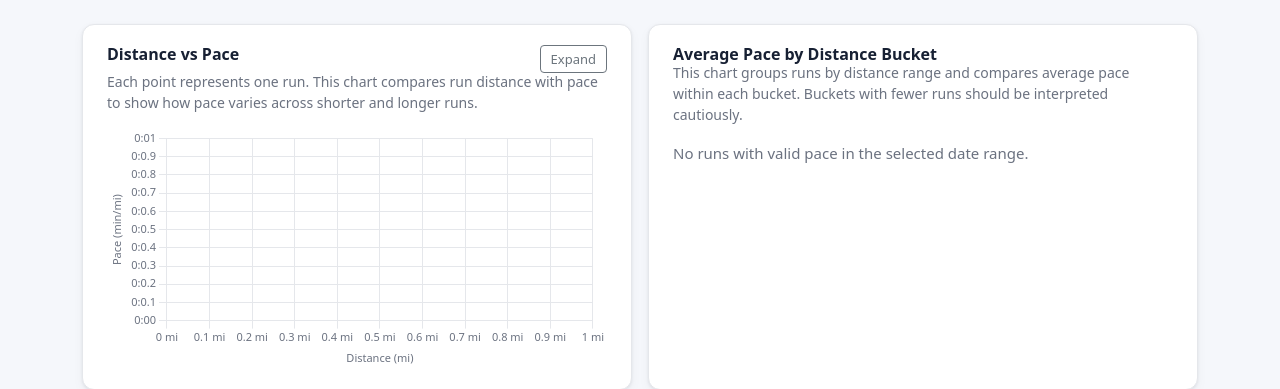
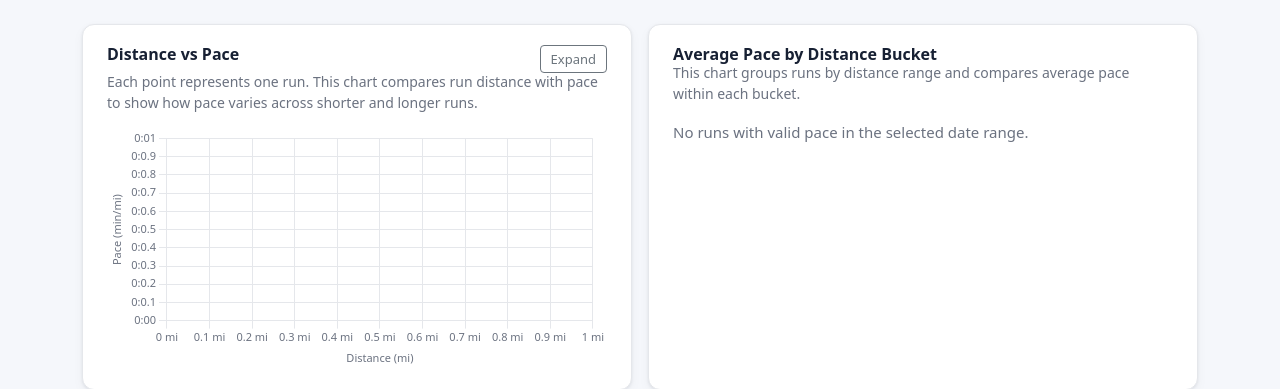
Before and after one commit to steckwilliam/runtracker, a Flask app: page /analysis in a window 1280 px wide. Shown: the part 153-542 px from the top of the page. Run offline with Flask 3, Linux system fonts and the light colour scheme; data that the repository does not hold is empty.

Commit message:
Updated charts

```diff
--- a/templates/analysis.html
+++ b/templates/analysis.html
@@ -101,7 +101,7 @@
                     <button type="button" class="btn btn-sm btn-outline-secondary chart-expand-btn" data-chart-id="paceByDistanceBucketChart" aria-label="Expand Average Pace by Distance Bucket chart">Expand</button>
                     {% endif %}
                 </div>
-                <p class="chart-card__subtitle">This chart groups runs by distance range and compares average pace within each bucket. Buckets with fewer runs should be interpreted cautiously.</p>
+                <p class="chart-card__subtitle">This chart groups runs by distance range and compares average pace within each bucket.</p>
                 {% if charts.average_pace_by_distance_bucket.has_data %}
                 <div class="chart-container chart-container--analysis">
                     <canvas id="paceByDistanceBucketChart" aria-label="Average pace by distance bucket chart"></canvas>
@@ -184,7 +184,7 @@
                     {% endif %}
                 </div>
                 {% if charts.pace_by_time_of_day.has_data %}
-                <p class="chart-card__subtitle">This chart compares average pace across those same time-of-day windows. Lower pace means faster.</p>
+                <p class="chart-card__subtitle">This chart compares average pace across those same time-of-day windows.</p>
                 <div class="chart-container chart-container--analysis">
                     <canvas id="paceByTimeOfDayChart" aria-label="Average pace by time of day chart"></canvas>
                 </div>
@@ -210,7 +210,7 @@
                         <button type="button" class="btn btn-sm btn-outline-secondary chart-expand-btn" data-chart-id="paceVsTemperatureChart" aria-label="Expand Pace vs Temperature chart">Expand</button>
                         {% endif %}
                     </div>
-                    <p class="chart-card__subtitle">Each point represents one weather-backed run. This chart compares temperature with pace to look for possible performance patterns. It does not imply causation.</p>
+                    <p class="chart-card__subtitle">Each point represents one weather-backed run. This chart compares temperature with pace to look for possible performance patterns.</p>
                     {% if charts.pace_vs_temperature.has_data %}
                     <div class="chart-container chart-container--analysis">
                         <canvas id="paceVsTemperatureChart" aria-label="Pace versus temperature scatter chart"></canvas>
@@ -228,7 +228,7 @@
                         <h2 class="chart-card__title">Average Pace by Temperature</h2>
                         <button type="button" class="btn btn-sm btn-outline-secondary chart-expand-btn" data-chart-id="paceByTemperatureChart" aria-label="Expand Average Pace by Temperature chart">Expand</button>
                     </div>
-                    <p class="chart-card__subtitle">This chart groups weather-backed runs into temperature ranges and compares average pace by bucket. Buckets with fewer runs should be interpreted cautiously — lower pace is faster.</p>
+                    <p class="chart-card__subtitle">This chart groups weather-backed runs into temperature ranges and compares average pace by bucket.</p>
                     <div class="chart-container chart-container--analysis">
                         <canvas id="paceByTemperatureChart" aria-label="Average pace by temperature bucket chart"></canvas>
                     </div>
@@ -401,7 +401,7 @@
                 labels: charts.pace_by_time_of_day.labels,
                 datasets: [{
                     data: charts.pace_by_time_of_day.values,
-                    backgroundColor: "rgba(124, 58, 237, 0.85)",
+                    backgroundColor: "rgba(22, 163, 74, 0.85)",
                     borderRadius: 4,
                     borderSkipped: false,
                 }],
@@ -454,7 +454,7 @@
                 labels: charts.distance_distribution.labels,
                 datasets: [{
                     data: charts.distance_distribution.values,
-                    backgroundColor: "rgba(22, 163, 74, 0.85)",
+                    backgroundColor: "rgba(124, 58, 237, 0.85)",
                     borderRadius: 4,
                     borderSkipped: false,
                 }],
@@ -488,7 +488,7 @@
             "paceByDistanceBucketChart",
             "Average Pace by Distance Bucket",
             charts.average_pace_by_distance_bucket,
-            "rgba(37, 99, 235, 0.85)"
+            "rgba(22, 163, 74, 0.85)"
         );
     }
 
@@ -499,7 +499,7 @@
             labels: charts.runs_by_time_of_day.labels,
             datasets: [{
                 data: charts.runs_by_time_of_day.values,
-                backgroundColor: "rgba(124, 58, 237, 0.85)",
+                backgroundColor: "rgba(37, 99, 235, 0.85)",
                 borderRadius: 4,
                 borderSkipped: false,
             }],
@@ -543,7 +543,7 @@
             labels: charts.runs_by_weekday.labels,
             datasets: [{
                 data: charts.runs_by_weekday.values,
-                backgroundColor: "rgba(22, 163, 74, 0.85)",
+                backgroundColor: "rgba(234, 88, 12, 0.85)",
                 borderRadius: 4,
                 borderSkipped: false,
             }],
@@ -585,8 +585,8 @@
                 data: {
                     datasets: [{
                         data: tempScatterPoints,
-                        backgroundColor: "rgba(234, 88, 12, 0.75)",
-                        borderColor: "rgba(234, 88, 12, 1)",
+                        backgroundColor: "rgba(124, 58, 237, 0.75)",
+                        borderColor: "rgba(124, 58, 237, 1)",
                         pointRadius: 5,
                         pointHoverRadius: 6,
                     }],
```
Also changed, not shown: templates/dashboard.html (+6 -6 lines).
